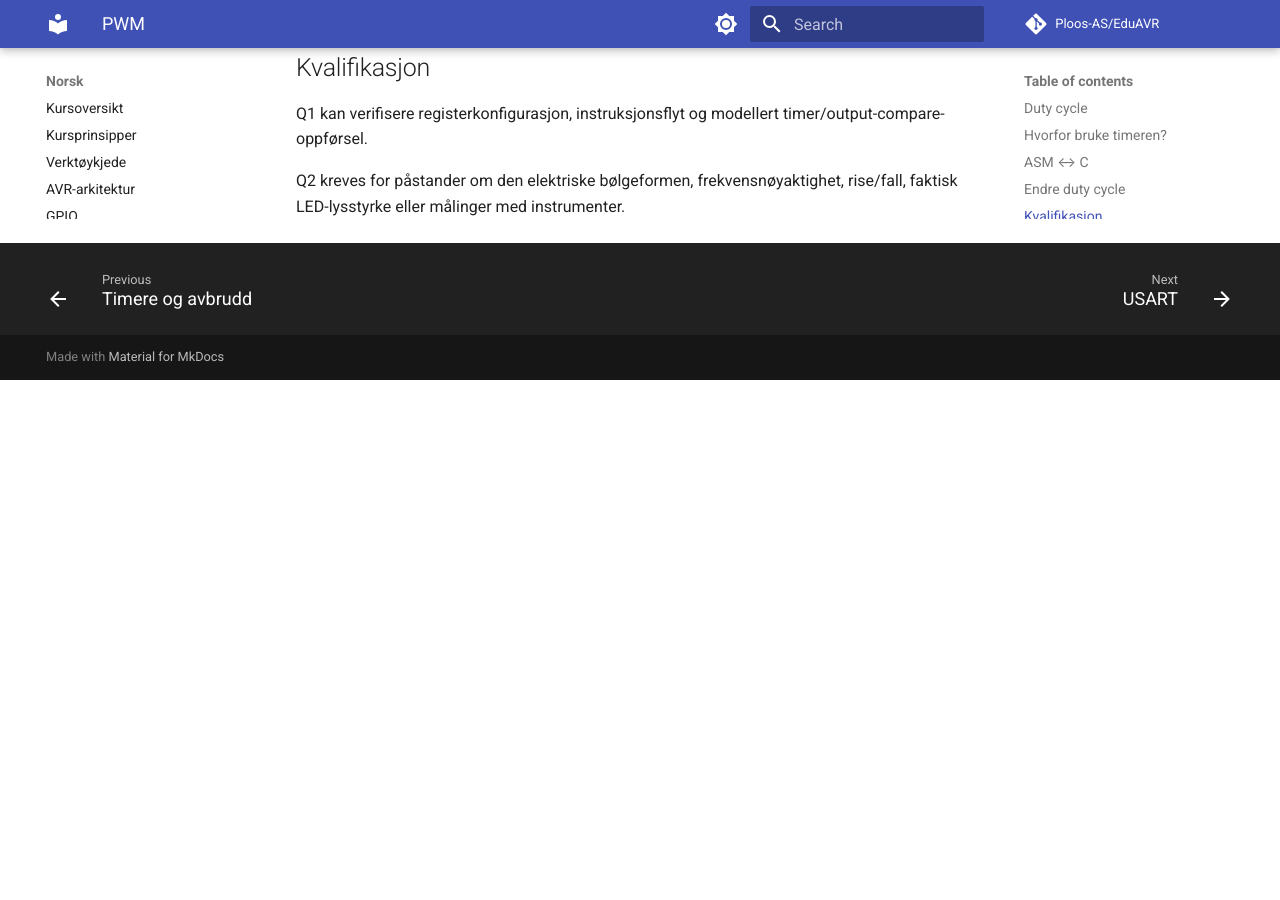
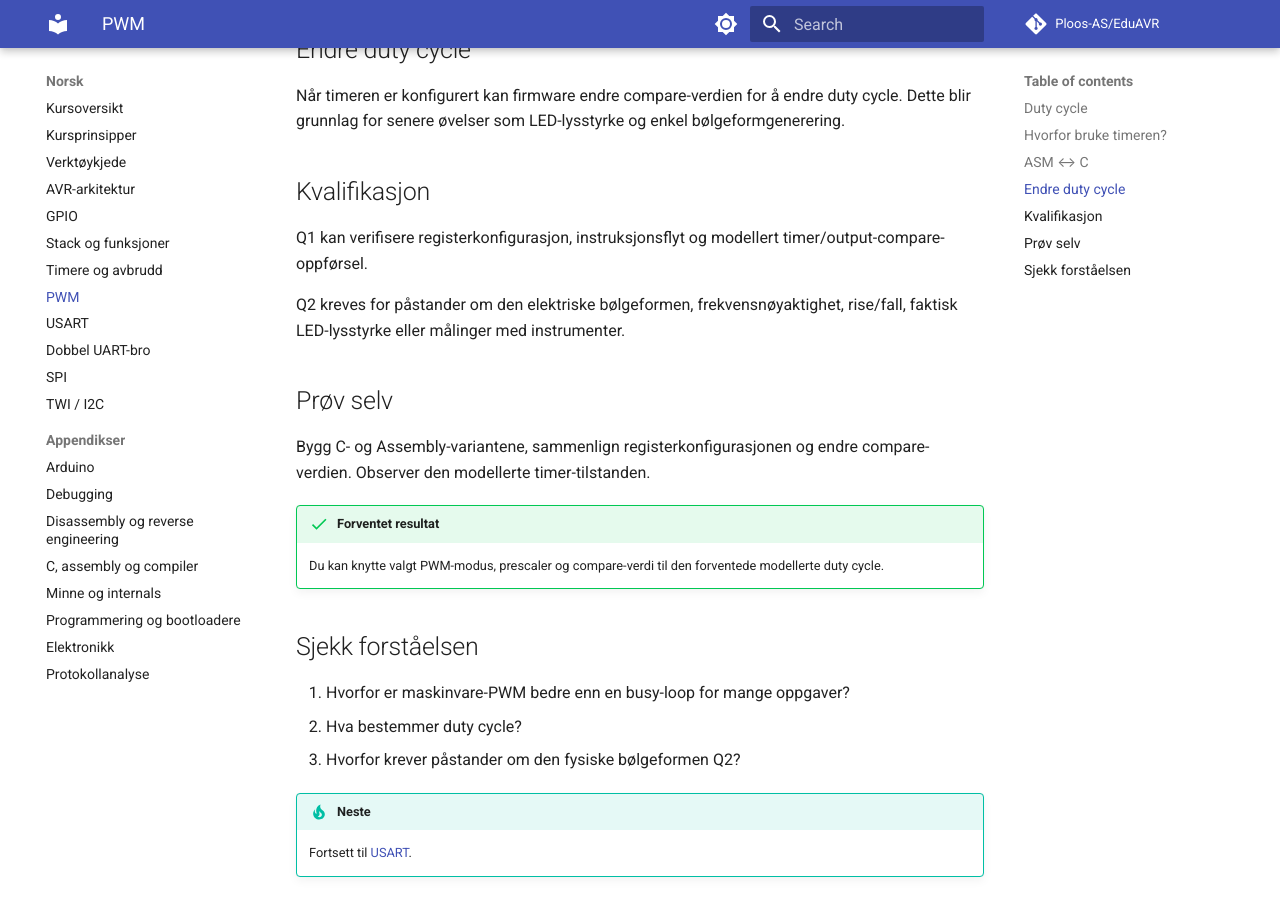
Before and after one commit to Ploos-AS/EduAVR, an MkDocs documentation site: the page built from docs/no/06-pwm.md, in a window 1280 px wide and 900 px high, scrolled down 1193 px. Built offline with MkDocs 1.6.1 and Material for MkDocs 9.7.7, drawn with Linux system fonts in a browser that asks for light colours; comment, search, counter and statistics services are not loaded; before the commit the page ends 1573 px from its top, so only the background shows below that; some of the changed text lies outside the part shown.

Commit message:
docs(no): standardize PWM lesson structure

```diff
--- a/docs/no/06-pwm.md
+++ b/docs/no/06-pwm.md
@@ -1,4 +1,7 @@
 # PWM — maskinvaregenererte bølgeformer
+
+!!! abstract "Læringsmål"
+    Etter leksjonen skal du kunne forklare duty cycle, konfigurere maskinvare-PWM og skille simulatorverifisering fra fysisk signalmåling.
 
 Pulsbreddemodulasjon (PWM) lar timer-periferien generere en repeterende digital bølgeform mens CPU-en gjør annet arbeid.
 
@@ -37,3 +40,19 @@
 Q1 kan verifisere registerkonfigurasjon, instruksjonsflyt og modellert timer/output-compare-oppførsel.
 
 Q2 kreves for påstander om den elektriske bølgeformen, frekvensnøyaktighet, rise/fall, faktisk LED-lysstyrke eller målinger med instrumenter.
+
+## Prøv selv
+
+Bygg C- og Assembly-variantene, sammenlign registerkonfigurasjonen og endre compare-verdien. Observer den modellerte timer-tilstanden.
+
+!!! success "Forventet resultat"
+    Du kan knytte valgt PWM-modus, prescaler og compare-verdi til den forventede modellerte duty cycle.
+
+## Sjekk forståelsen
+
+1. Hvorfor er maskinvare-PWM bedre enn en busy-loop for mange oppgaver?
+2. Hva bestemmer duty cycle?
+3. Hvorfor krever påstander om den fysiske bølgeformen Q2?
+
+!!! tip "Neste"
+    Fortsett til [USART](07-usart.md).
```
